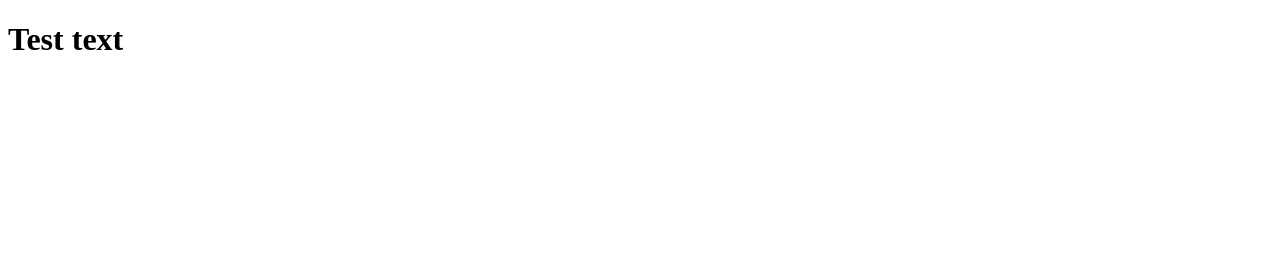
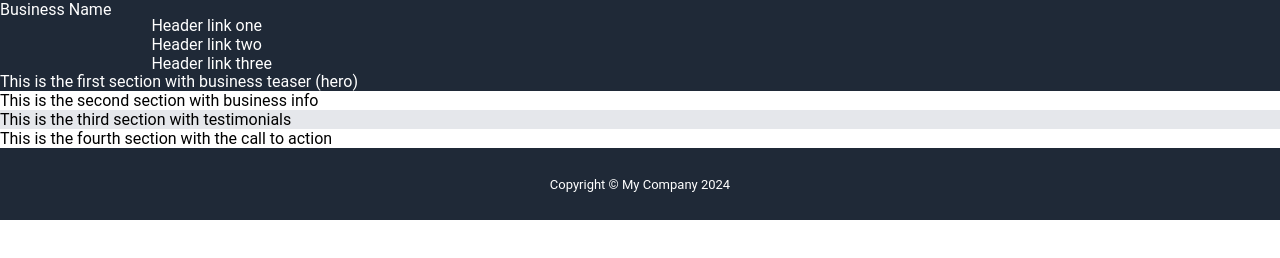
Before and after one commit to youngj4/LandingPage, a plain HTML site: page index.html in a window 1280 px wide. Drawn offline with Linux system fonts and the light colour scheme.

Commit message:
add body sections, header/footer, and colors for header/footer, hero and quotes

```diff
--- a/index.html
+++ b/index.html
@@ -2,9 +2,34 @@
 <html lang="en">
     <head>
         <meta charset="UTF-8">
-        <title>Nelson's Appliance Service</title>
+        <title>Business Name</title>
+        <link rel="stylesheet" href="styles.css">
     </head>
     <body>
-        <h1>Test text</h1>
+        <div class="header">
+            Business Name
+            <ul>
+                <li><a href="#">Header link one</a></li>
+                <li><a href="#">Header link two</a></li>
+                <li><a href="#">Header link three</a></li>
+            </ul>
+        </div>
+        <div class="body">
+        <div class="hero">
+            This is the first section with business teaser (hero)
+        </div>
+        <div class="body2">
+            This is the second section with business info
+        </div>
+        <div class="quotes">
+            This is the third section with testimonials
+        </div>
+        <div class="body4">
+            This is the fourth section with the call to action
+        </div>
+    </div>
+        <div class="footer">
+            Copyright © My Company 2024
+        </div>
     </body>
 </html>
--- a/styles.css
+++ b/styles.css
@@ -1,3 +1,56 @@
 * {
     font-family: Roboto, Arial, serif
 }
+
+body {
+    margin: 0;
+    min-height: 100vh;
+    display: flex;
+    flex-direction: column;
+}
+
+.header, .footer, .hero {
+    background-color: #1F2937;
+    color: white;
+}
+
+.header, .footer {
+    height: 72px;
+    display: flex;
+}
+
+.header ul {
+    list-style-type: none;
+}
+
+.header a {
+    text-decoration: none;
+    color: white
+}
+
+.header {
+    display: flex;
+}
+
+.footer {
+    display: flex;
+    justify-content: center;
+    align-items: center;
+    font-size: small
+}
+
+.hero {
+    display: flex;
+}
+
+.body2 {
+    display: flex;
+}
+
+.quotes {
+    background-color: #E5E7EB;
+}
+
+.body4 {
+    display: flex;
+}
```
